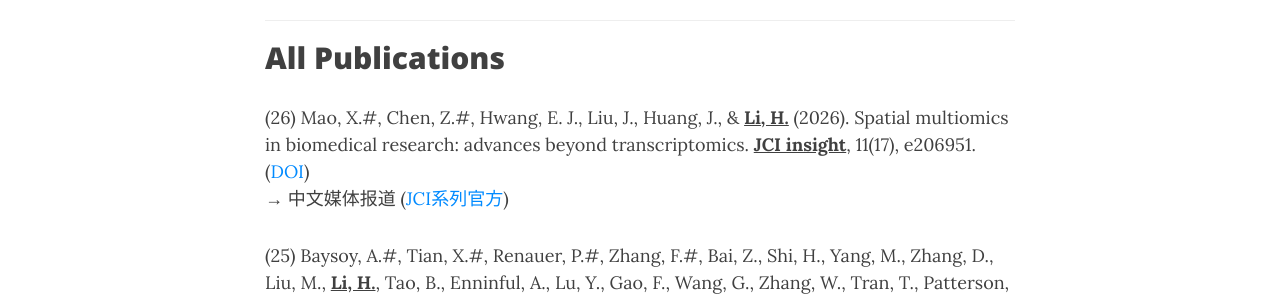
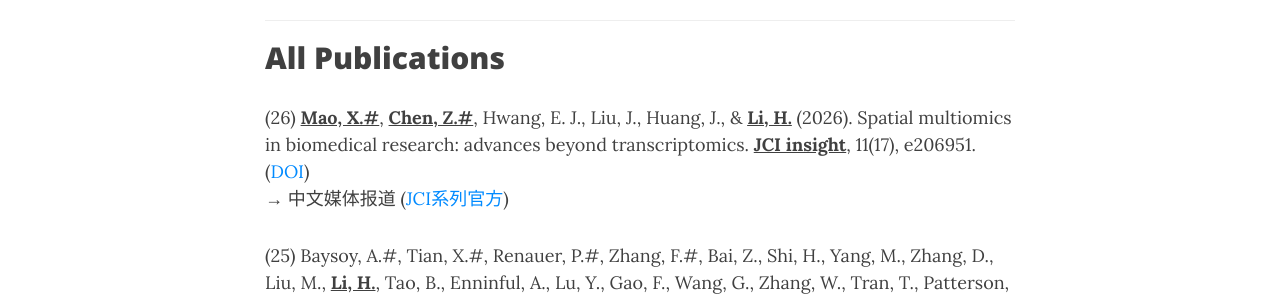
Before and after one commit to TheLiLab/thelilab.github.io, a Jekyll site: the page built from pubs.md, in a window 1280 px wide and 900 px high, scrolled down 1508 px. Shown: the part 154-454 px from the top of the window. Built offline with Jekyll 4.4.1, drawn with Linux system fonts in a browser that asks for light colours; nearby versions of some CDN libraries.

Commit message:
Update pubs.md

```diff
--- a/pubs.md
+++ b/pubs.md
@@ -49,7 +49,7 @@ bigimg:
 <hr>
 ## All Publications
 
-(26) Mao, X.#, Chen, Z.#, Hwang, E. J., Liu, J., Huang, J., & <strong><u>Li, H.</u></strong> (2026). Spatial multiomics in biomedical research: advances beyond transcriptomics. <strong><u>JCI insight</u></strong>, 11(17), e206951. (<a href="https://doi.org/10.1172/jci.insight.206951" target="_blank">DOI</a>)<br>
+(26) <strong><u>Mao, X.#</u></strong>, <strong><u>Chen, Z.#</u></strong>, Hwang, E. J., Liu, J., Huang, J., & <strong><u>Li, H.</u></strong> (2026). Spatial multiomics in biomedical research: advances beyond transcriptomics. <strong><u>JCI insight</u></strong>, 11(17), e206951. (<a href="https://doi.org/10.1172/jci.insight.206951" target="_blank">DOI</a>)<br>
 →	中文媒体报道 (<a href="https://mp.weixin.qq.com/s/Icd4AuddzISoI9T5mt5VGQ" target="_blank">JCI系列官方</a>)
 <br>
 
```
